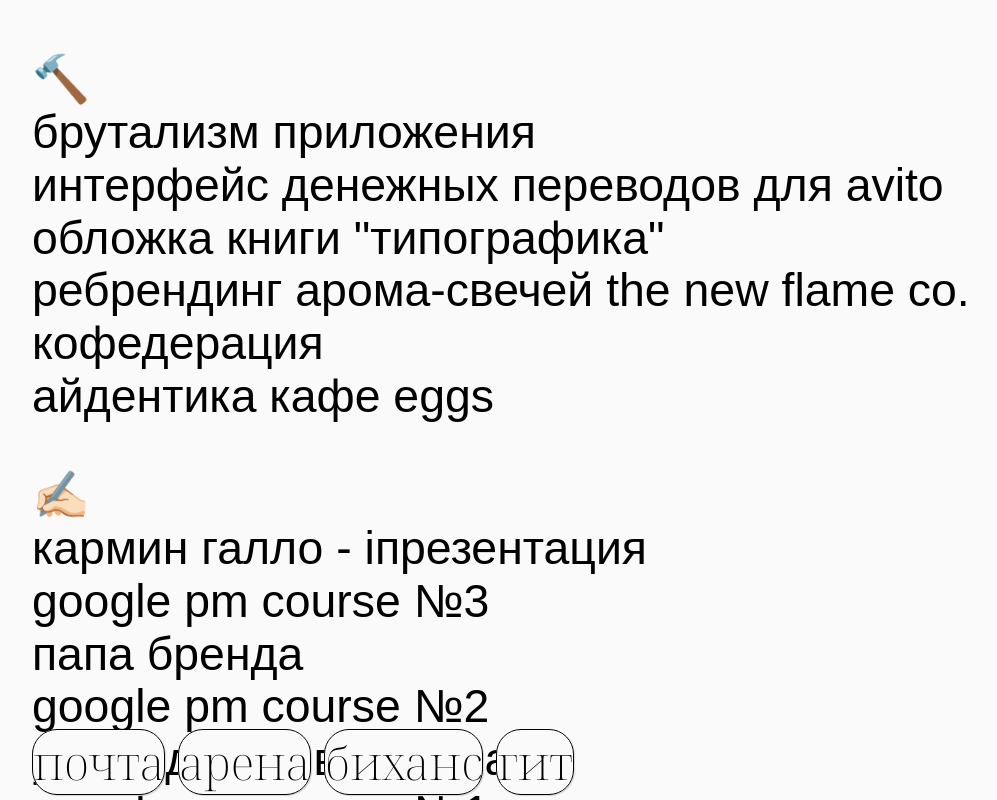
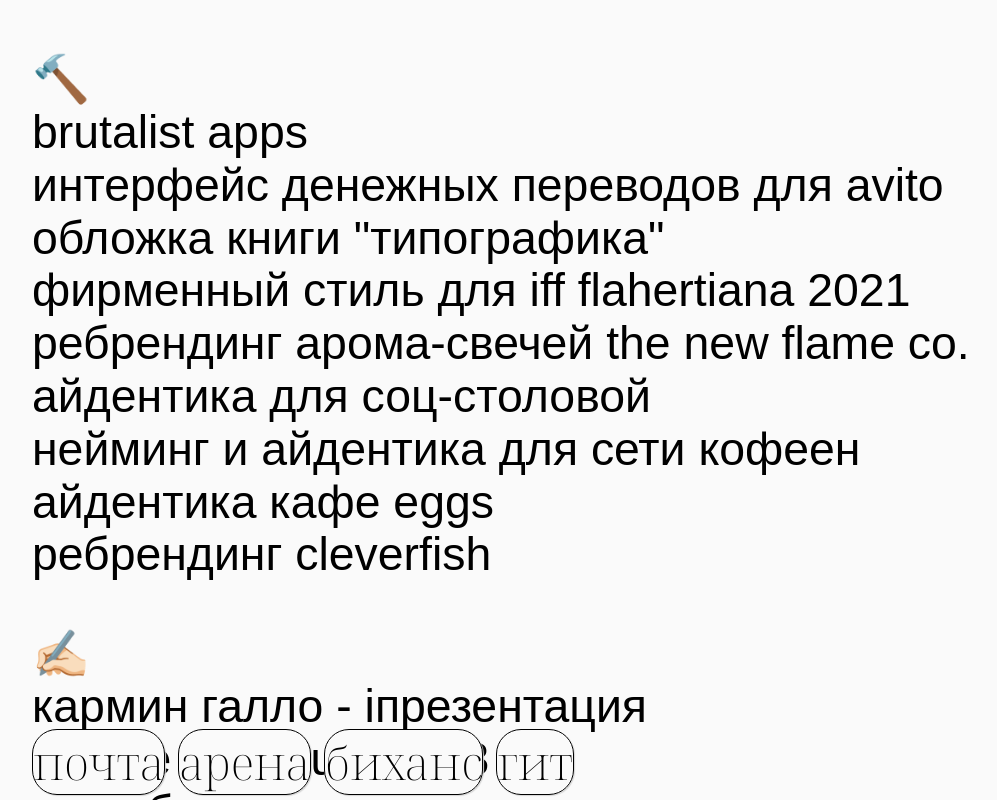
Before and after one commit to geravolobuev/geravolobuev, a Jekyll site: the page built from pages/index.md, in a window 1280 px wide and 900 px high, cut to the strip 100-900 px from the top of the window. Shown: the whole strip, without its empty margins (0-997 px from the left). Built offline with Jekyll 4.4.1, drawn with Linux system fonts in a browser that asks for light colours.

Commit message:
new project

```diff
--- a/_projects/2020-02-25-brutalist-apps.md
+++ b/_projects/2020-02-25-brutalist-apps.md
@@ -1,6 +1,6 @@
 ---
 layout: project
-title: Брутализм приложения
+title: Brutalist apps
 date: 2020-02-18 19:00:00 +0000
 video: https://www.dropbox.com/s/m9sl6dy3w92s8ch/brutalism.m4v?raw=1
 ---
--- a/_projects/2021-10-20-coffederation.md
+++ b/_projects/2021-10-20-coffederation.md
@@ -1,11 +1,11 @@
 ---
 layout: project
-title: Кофедерация
+title: нейминг и айдентика для сети кофеен
 date: 2021-10-20 15:00:00 +0000
 video: https://www.dropbox.com/s/t1wwq4jzvli06pc/coffederation-reel.mp4?raw=1
 ---
 
-## <span class="mark">Нейминг и фирменный стиль для сети кофеен</span>
+## <span class="mark">НЕЙМИНГ И ФИРМЕННЫЙ СТИЛЬ ДЛЯ СЕТИ КОФЕЕН "КОФЕДЕРАЦИЯ"</span>
 
 ![coffe](https://www.dropbox.com/s/q7chv6vwgp55x3w/badge.jpg?raw=1)
 
```
Also changed, not shown: _projects/2021-08-10-flahertiana.md (added, +31 -0 lines), _projects/2021-09-23-feedtogether.md (added, +19 -0 lines), _projects/2021-11-18-cleverfish.md (added, +18 -0 lines).
